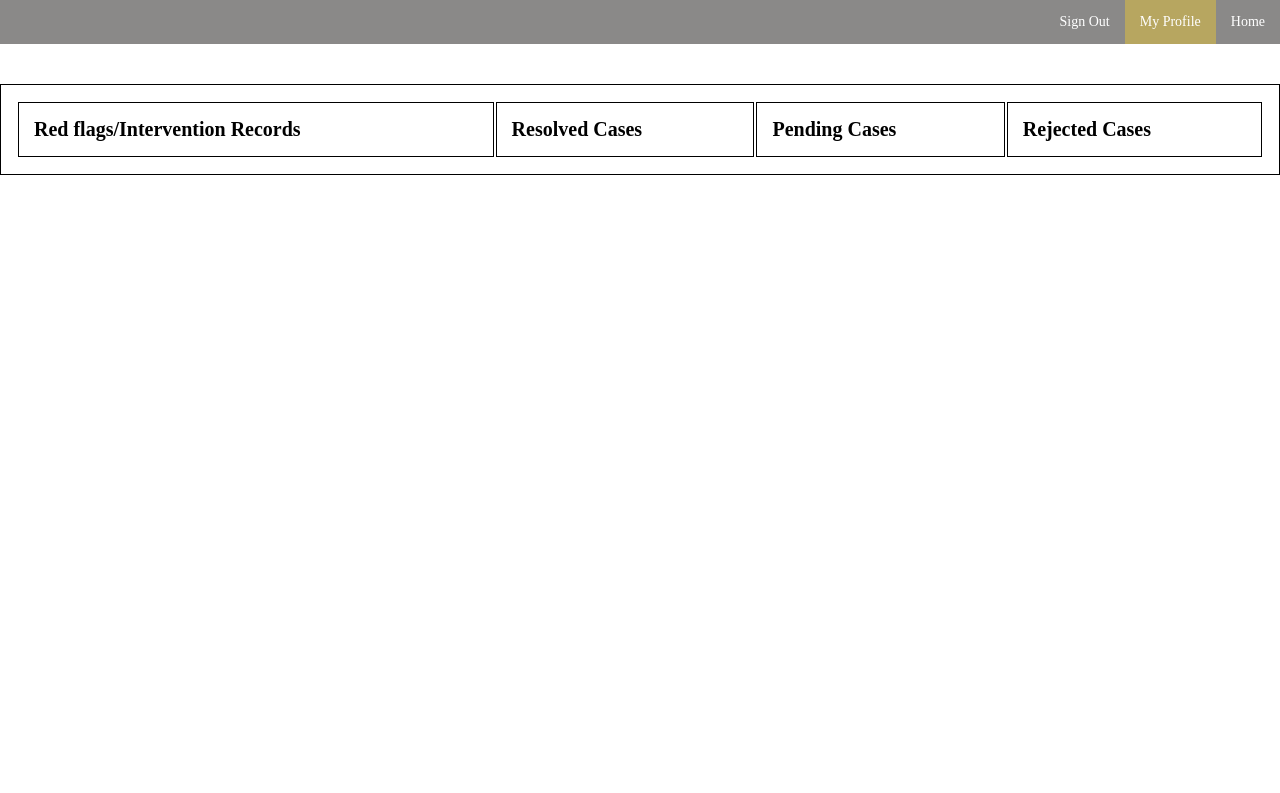
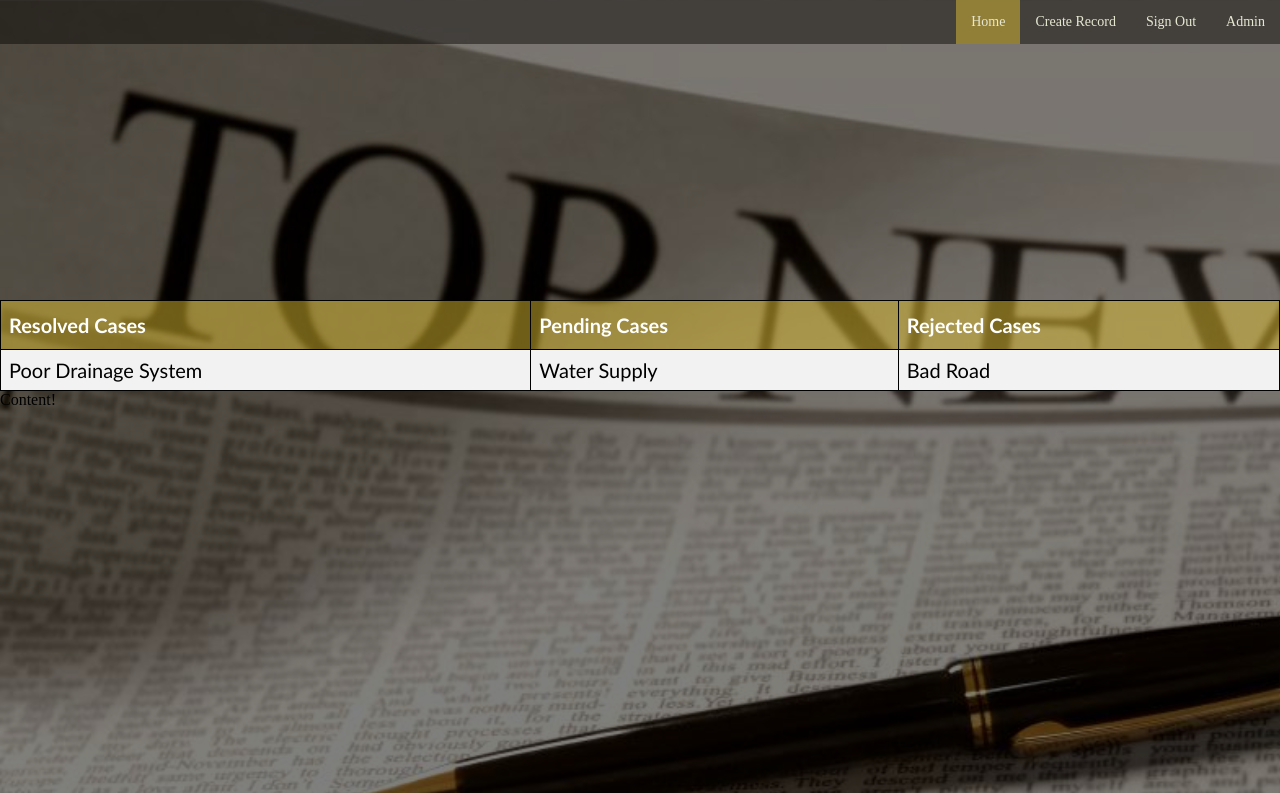
Before and after one commit to gmemmy/iReporter, a website: page UI/profile.html in a window 1280 px wide. Shown: the top 793 px of the page. Drawn offline with Linux system fonts and the light colour scheme.

Commit message:
[Feature #162098167] Develop page where users can view their records

```diff
--- /dev/null
+++ b/UI/css/profile.css
@@ -0,0 +1,106 @@
+body {
+ background: linear-gradient( rgba(0, 0, 0, 0.5), rgba(0, 0, 0, 0.5) ), url(../images/background.jpg);
+ background-size: cover;
+}
+
+/*Navigation bar design*/
+.hero {
+ background-color: rgba(5, 4, 0, 0.466);
+ overflow: hidden;
+}
+
+.hero a {
+ float: right;
+ display: block;
+ color: rgb(230, 231, 209);
+ text-align: center;
+ padding: 14px 15px;
+ text-decoration: none;
+ font-size: 14px;
+}
+
+.hero a:hover {
+ background-color: #ddd;
+ color: black;
+}
+
+.active {
+ background-color: rgba(233, 199, 50, 0.466);
+ color: rgb(255, 255, 255);
+}
+
+.hero .icon {
+ display: none;
+}
+
+@media screen and (max-width: 600px) {
+ .hero a:not(:first-child) {display: none;}
+ .hero a.icon {
+   float: right;
+   display: block;
+ }
+}
+
+@media screen and (max-width: 600px) {
+ .hero.responsive {position: relative;}
+ .Navbar.responsive a.icon {
+   position: absolute;
+   right: 0;
+   left: 0;
+ }
+ .hero.responsive a {
+   float: none;
+   display: block;
+   text-align: left;
+ }
+}
+
+#records {
+  margin-top: 20%;
+  width: 100%;
+  font-size: 20px;
+  font-family: "Trebuchet MS", Arial, Helvetica, sans-serif;
+  border-collapse: collapse;
+}
+
+#records, th {
+  text-align: left;
+}
+
+#records, th, td {
+  border: 1px solid black;
+  padding: 8px;
+}
+
+#records tr:nth-child(even){background-color: #f2f2f2;}
+#records tr:hover {background-color: gray}
+
+#records th {
+  padding-top: 12px;
+  padding-bottom: 12px;
+  text-align: left;
+  background-color: rgba(233, 199, 50, 0.466);
+  color: white;
+}
+
+
+
+* {
+  margin: 0;
+}
+
+.page-wrap {
+  min-height: 100%;
+  /* equal to footer height */
+  margin-bottom: -142px;
+}
+.page-wrap:after {
+  content: "";
+  display: block;
+}
+.site-footer, .page-wrap:after {
+  height: 142px;
+}
+.site-footer {
+  background: orange;
+}
--- a/UI/profile.html
+++ b/UI/profile.html
@@ -1,12 +1,13 @@
 <html>
   <head>
-    <link rel="stylesheet" type="text/css" href="css/styles.css" href="https://cdnjs.cloudflare.com/ajax/libs/font-awesome/4.7.0/css/font-awesome.min.css">
+    <link rel="stylesheet" type="text/css" href="css/profile.css" href="https://cdnjs.cloudflare.com/ajax/libs/font-awesome/4.7.0/css/font-awesome.min.css">
     <title>iReporter</title>
     <!--Nav bar-->
     <div class="hero" id="myNavbar">
-      <a href="#">Home</a>
-      <a href="profile.html" class="active">My Profile</a>
+      <a href="admin.login">Admin</a>
       <a href="login.html">Sign Out</a>
+      <a href="records.html">Create Record</a>
+      <a href="profile.html" class="active">Home</a>
       <a href="javascript:void(0);" class="icon" onclick="myFunction()">
         <i class="fa fa-bars"></i>
       </a>
@@ -15,14 +16,25 @@
 
   <body>
     <div class="table">
-      <table>
+      <table id="records">
         <tr>
-          <th>Red flags/Intervention Records</th>
           <th>Resolved Cases</th>
           <th>Pending Cases</th>
           <th>Rejected Cases</th>
         </tr>
+        <tr>
+          <td>Poor Drainage System</td>
+          <td>Water Supply</td>
+          <td>Bad Road</td>
+        </tr>
       </table>
     </div>
+
+
+
   </body>
+  <div class="page-wrap">
+    Content!
+  </div>
+  <footer class="page_footer"></footer>
 </html>
```
Also changed, not shown: UI/home.html (deleted, +0 -19 lines).
